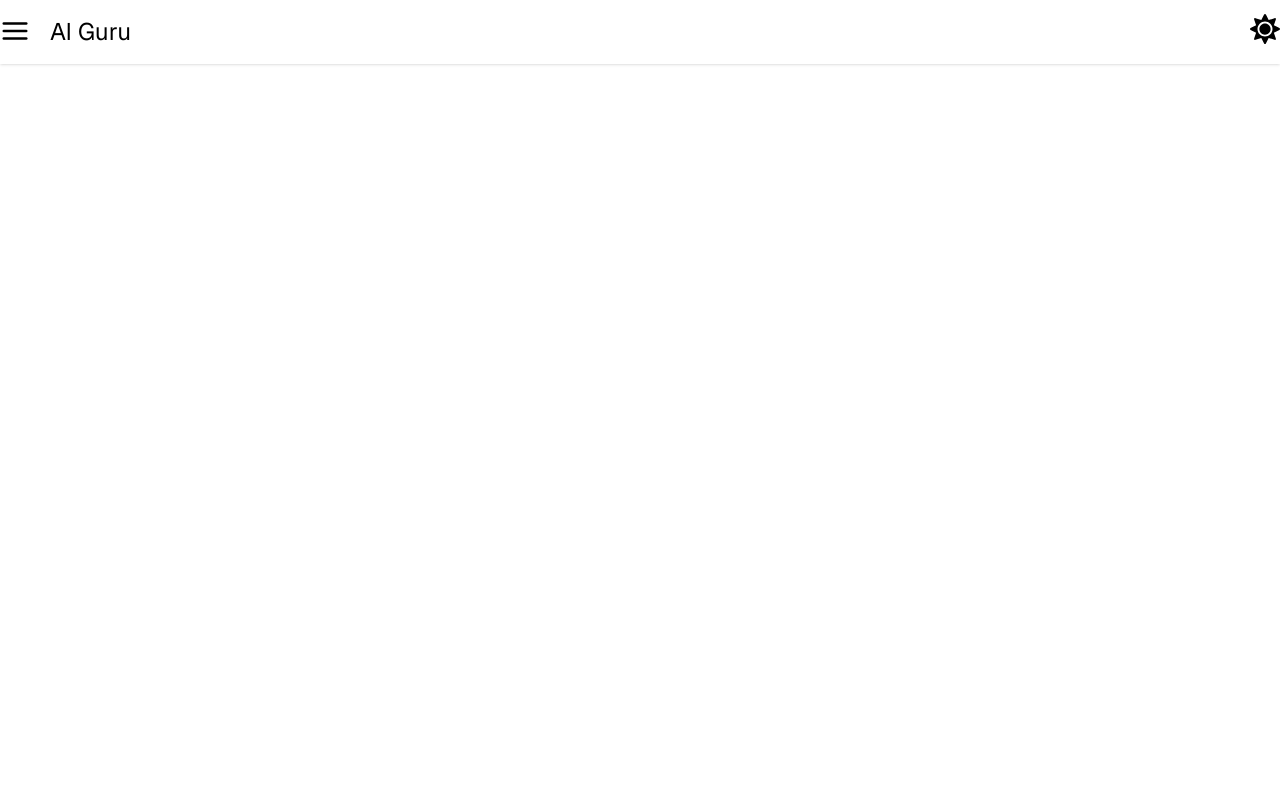
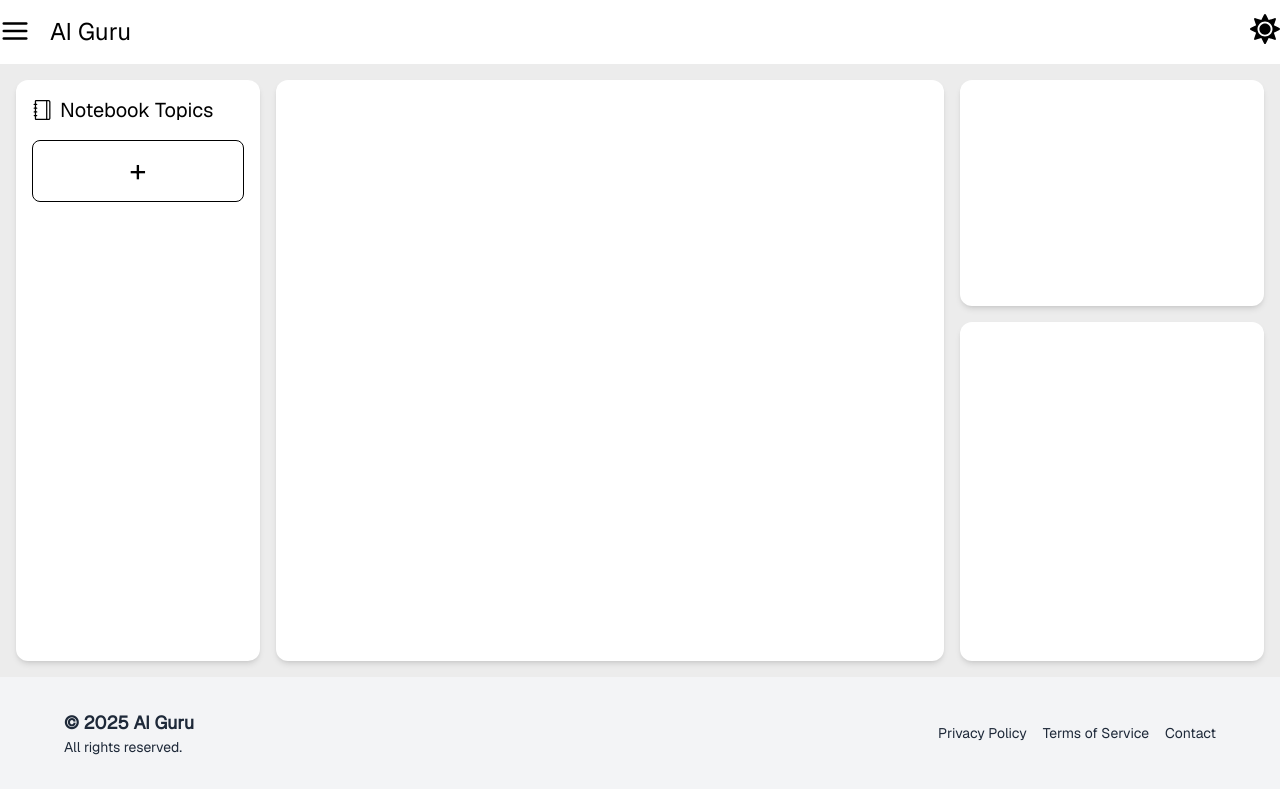
Before and after one commit to rajurao1106/aiguru, a Next.js app: page /ai-studytool in a window 1280 px wide. Shown: the top 800 px of the page. Built offline with nearby package versions, Linux system fonts and the light colour scheme.

Commit message:
Your changes

```diff
--- a/src/app/ai-studytool/AiStudyTool.jsx
+++ /dev/null
@@ -1,13 +0,0 @@
-import React from "react";
-
-export default function AiStudyTool({ theme, themeHandle }) {
-  return (
-    <section
-      className={`h-screen  ${
-        theme
-          ? "bg-[#ffffff00] duration-300 text-black"
-          : " bg-gray-950 duration-300 text-white"
-      } w-full`}
-    ></section>
-  );
-}
--- /dev/null
+++ b/src/app/ai-studytool/LaftPanel.jsx
@@ -0,0 +1,171 @@
+"use client";
+import React, { useState, useEffect } from "react";
+import { SlNotebook } from "react-icons/sl";
+
+export default function LeftPanel({ theme, themeHandle, textTheme }) {
+  const [showForm, setShowForm] = useState(false);
+  const [chapterName, setChapterName] = useState("");
+  const [topicName, setTopicName] = useState("");
+  const [topics, setTopics] = useState([]);
+  const [selectedIndex, setSelectedIndex] = useState(null);
+  const [isEditing, setIsEditing] = useState(false);
+  const [lastChapterName, setLastChapterName] = useState("");
+
+  const handleAdd = () => {
+    if (chapterName.trim() && topicName.trim()) {
+      const today = new Date().toLocaleDateString("en-IN", {
+        day: "2-digit",
+        month: "short",
+        year: "numeric",
+      });
+      const newTopic = {
+        chapter: chapterName,
+        topic: topicName,
+        date: today,
+      };
+      setTopics((prev) => [...prev, newTopic]);
+      setLastChapterName(chapterName);
+    }
+    resetForm(false);
+  };
+
+  const handleUpdate = () => {
+    if (selectedIndex !== null && chapterName.trim() && topicName.trim()) {
+      const updated = [...topics];
+      const originalDate = updated[selectedIndex].date; // keep old date
+      updated[selectedIndex] = {
+        chapter: chapterName,
+        topic: topicName,
+        date: originalDate,
+      };
+      setTopics(updated);
+    }
+    resetForm();
+  };
+
+  const resetForm = (clearChapter = true) => {
+    setShowForm(false);
+    if (clearChapter) setChapterName("");
+    setTopicName("");
+    setIsEditing(false);
+    setSelectedIndex(null);
+  };
+
+  const openFormToEdit = (index) => {
+    const item = topics[index];
+    setChapterName(item.chapter);
+    setTopicName(item.topic);
+    setSelectedIndex(index);
+    setIsEditing(true);
+    setShowForm(true);
+  };
+
+  return (
+    <div className={`${textTheme} h-full overflow-hidden`}>
+      <div className="flex justify-start gap-2 text-xl items-center mb-4">
+        <SlNotebook />
+        <p>Notebook Topics</p>
+      </div>
+
+      <button
+        className="w-full py-3 rounded-lg border text-3xl hover:bg-gray-200 hover:text-gray-900 transition"
+        onClick={() => {
+          setIsEditing(false);
+          setChapterName(lastChapterName); // auto-fill last used chapter
+          setTopicName(""); // new topic input
+          setShowForm(true);
+        }}
+      >
+        +
+      </button>
+
+      {/* Topics List */}
+    {/* Chapter Title (only show if topics exist) */}
+{topics.length > 0 && (
+  <div className="text-sm font-semibold my-2">
+    Chapter Name : <br />
+    <p className=" font-normal">{topics[0].chapter}</p>
+  </div>
+)}
+
+<div className="mt-4 space-y-2 overflow-auto hide-scrollbar max-h-[calc(100vh-200px)] rounded-lg">
+  {topics.map((item, index) => (
+    <div
+      key={index}
+      tabIndex={0}
+      className={`p-3 border rounded-lg flex w-full justify-between items-end ${
+        selectedIndex === index ? "" : ""
+      }`}
+    >
+      <div>
+        <p className="text-lg">{item.topic}</p>
+        <p className="text-xs text-gray-500">{item.date}</p>
+      </div>
+      <p
+        className="text-sm text-blue-600 cursor-pointer"
+        onClick={() => openFormToEdit(index)}
+      >
+        Update
+      </p>
+    </div>
+  ))}
+</div>
+
+
+      {/* Modal Form */}
+      {showForm && (
+        <div className="fixed top-0 left-0 w-full h-full text-white bg-black/40 flex justify-center items-center z-50">
+          <div
+            className={`bg-white dark:bg-gray-900 p-6 rounded-xl shadow-lg w-[90%] max-w-md ${textTheme}`}
+          >
+            <h2 className="text-xl font-semibold mb-4">
+              {isEditing ? "Edit Topic" : "Enter Chapter and Topic"}
+            </h2>
+
+            <input
+              type="text"
+              placeholder="Chapter Name"
+              value={chapterName}
+              onChange={(e) => setChapterName(e.target.value)}
+              className="w-full mb-3 px-4 py-2 rounded border border-gray-300 dark:border-gray-700 bg-transparent outline-none"
+            />
+
+            <input
+              type="text"
+              placeholder="Topic Name"
+              value={topicName}
+              onChange={(e) => setTopicName(e.target.value)}
+              className="w-full mb-4 px-4 py-2 rounded border border-gray-300 dark:border-gray-700 bg-transparent outline-none"
+            />
+
+            <div className="flex justify-between gap-2">
+              {!isEditing && (
+                <button
+                  onClick={handleAdd}
+                  className="w-full py-2 bg-blue-600 text-white rounded hover:bg-blue-700"
+                >
+                  Add Topic
+                </button>
+              )}
+              {isEditing && (
+                <button
+                  onClick={handleUpdate}
+                  className="w-full py-2 bg-yellow-500 text-white rounded hover:bg-yellow-600"
+                >
+                  Update
+                </button>
+              )}
+            </div>
+
+            <button
+              onClick={() => resetForm()}
+              className="mt-4 text-sm text-gray-500 hover:text-red-500 w-full text-center"
+            >
+              Cancel
+            </button>
+          </div>
+        </div>
+      )}
+    </div>
+  );
+}
--- /dev/null
+++ b/src/app/ai-studytool/ToolLayout.jsx
@@ -0,0 +1,42 @@
+import React from "react";
+import LaftPanel from "./LaftPanel";
+
+export default function ToolLayout({ theme, themeHandle }) {
+  const containerTheme = theme
+    ? "bg-[#ececec] text-black duration-300"
+    : "bg-gray-950 text-white duration-300";
+
+  const cardTheme = theme
+    ? "bg-white text-black duration-300"
+    : "bg-gray-900 text-white duration-300";
+
+  return (
+    <section className={`w-full flex justify-center items-center ${containerTheme}`}>
+      <div className="w-full max-w-[1450px] p-4 flex flex-col lg:flex-row gap-4">
+        {/* Left Panel */}
+        <div
+          className={`w-full lg:w-[20%] h-auto lg:h-[36.3rem] rounded-xl shadow-md p-4 ${cardTheme}`}
+        >
+          <LaftPanel />
+        </div>
+
+        {/* Middle Panel */}
+        <div
+          className={`w-full lg:w-[55%] h-auto lg:h-[36.3rem] rounded-xl shadow-md p-4 ${cardTheme}`}
+        >
+          {/* Content here */}
+        </div>
+
+        {/* Right Panel */}
+        <div className="w-full lg:w-[25%] h-auto lg:h-[36.3rem] flex flex-col gap-4">
+          <div className={`h-auto lg:h-[40%] w-full rounded-xl shadow-md p-4 ${cardTheme}`}>
+            {/* Content here */}
+          </div>
+          <div className={`h-auto lg:h-[60%] w-full rounded-xl shadow-md p-4 ${cardTheme}`}>
+            {/* Content here */}
+          </div>
+        </div>
+      </div>
+    </section>
+  );
+}
--- a/src/app/ai-studytool/page.jsx
+++ b/src/app/ai-studytool/page.jsx
@@ -1,21 +1,30 @@
-"use client"
+"use client";
 
-import React, { useState } from 'react'
-import Navbar from '../components/Navbar'
-import Footer from '../components/Footer'
-import AiStudyTool from './AiStudyTool';
+import React, { useState } from "react";
+import Navbar from "../components/Navbar";
+import Footer from "../components/Footer";
+import ToolLayout from "./ToolLayout";
 
 export default function page() {
-      const [theme, setTheme] = useState(true);
+  const [theme, setTheme] = useState(true);
 
-       const themeHandle = () => {
-        setTheme((prev) => !prev);
-      };
+  const themeHandle = () => {
+    setTheme((prev) => !prev);
+  };
+
+  const textTheme = theme
+    ? "bg-white text-black duration-300"
+    : "bg-gray-900 text-white duration-300";
+
   return (
     <div>
-     <Navbar theme={theme} themeHandle={themeHandle}/>
-     <AiStudyTool theme={theme} themeHandle={themeHandle}/>
-       <Footer/>
+      <Navbar theme={theme} themeHandle={themeHandle} />
+      <ToolLayout
+        theme={theme}
+        themeHandle={themeHandle}
+        textTheme={textTheme}
+      />
+      <Footer />
     </div>
-  )
+  );
 }
--- a/src/app/components/Navbar.jsx
+++ b/src/app/components/Navbar.jsx
@@ -9,7 +9,7 @@ export default function Navbar({ theme, themeHandle }) {
   return (
     <nav
       className={`w-full z-50 h-16 ${
-        theme ? "bg-white duration-300 text-black shadow" : " bg-gray-950 border-b duration-300 text-white"
+        theme ? "bg-white duration-300 text-black shadow" : " bg-gray-900 duration-300 text-white"
       }
  flex justify-center items-center`}
     >
--- a/src/app/globals.css
+++ b/src/app/globals.css
@@ -18,3 +18,14 @@
   .custom-scrollbar::-webkit-scrollbar-track {
     background-color: #80808000; /* Custom track color */
   }
+
+  /* Hide scrollbar for Chrome, Safari and Opera */
+.hide-scrollbar::-webkit-scrollbar {
+  display: none;
+}
+
+/* Hide scrollbar for IE, Edge and Firefox */
+.hide-scrollbar {
+  -ms-overflow-style: none; /* IE and Edge */
+  scrollbar-width: none; /* Firefox */
+}
--- a/src/app/page.js
+++ b/src/app/page.js
@@ -7,6 +7,8 @@ import Footer from "./components/Footer";
 import Homepage from "./homepage/homepage";
 
 export default function Page() {
+
+
   const [theme, setTheme] = useState(true);
 
   const themeHandle = () => {
```
